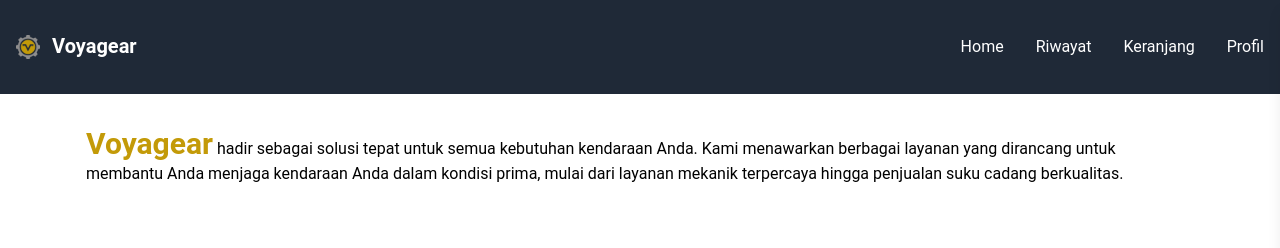
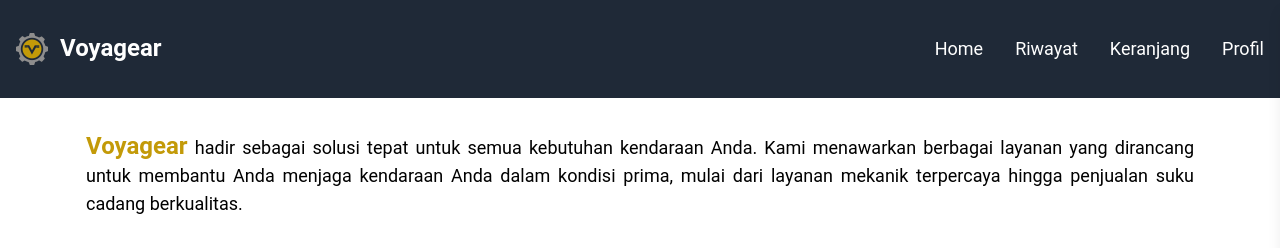
Before and after one commit to sigitwijk16/voyagear, a React (Vite) app: page / in a window 1280 px wide. Shown: the top 248 px of the page. Built offline with nearby package versions, Linux system fonts and the light colour scheme.

Commit message:
modified navbar

```diff
--- a/src/App.jsx
+++ b/src/App.jsx
@@ -13,8 +13,8 @@ const App = () => {
       <div className="container px-4 lg:mx-auto max-w-screen-xl">
         <div className="grid grid-cols-12 gap-4">
           <div className="col-span-12 mt-8">
-            <p>
-              <span className="font-bold text-golden text-xl lg:text-3xl">
+            <p className="text-lg text-justify font-normal text-wrap">
+              <span className="font-bold text-golden text-xl lg:text-2xl">
                 Voyagear
               </span>{" "}
               hadir sebagai solusi tepat untuk semua kebutuhan kendaraan Anda.
--- a/src/Footer.jsx
+++ b/src/Footer.jsx
@@ -3,7 +3,7 @@ import React from "react";
 const Footer = () => {
   return (
     <footer className="bg-gray-800 text-white py-8 lg:py-24 px-6 md:px-0">
-      <div className="ml-0 md:ml-60">
+      <div className="ml-0 md:ml-48 lg:ml-60">
         <div className="container mx-auto grid grid-cols-2 w-2/3 gap-8 lg:gap-16 justify-items-center">
           <div className="w-full text-left items-center col-span-1">
             <h2 className="text-sm lg:text-xl text-wrap text-justify font-bold">
--- a/src/Navbar.jsx
+++ b/src/Navbar.jsx
@@ -10,9 +10,13 @@ const Navbar = () => {
   return (
     <nav className="bg-gray-800 py-4">
       <div className="container lg:mx-auto max-w-screen-2xl flex flex-wrap items-center justify-between mx-auto p-4">
-        <a href="#" className="flex items-center space-x-3 rtl:space-x-reverse">
-          <img src="/images/logo.png" className="h-6" alt="Flowbite Logo" />
-          <p className="text-xl text-white border-b-2 border-transparent font-semibold transition duration-300 ease-in-out hover:border-b-2 hover:scale-110 hover:border-golden hover:text-golden">
+        <a href="/" className="flex items-center space-x-3 rtl:space-x-reverse">
+          <img
+            src="/images/logo.png"
+            className="h-8 w-auto"
+            alt="Flowbite Logo"
+          />
+          <p className="text-2xl text-white border-b-2 border-transparent font-semibold transition duration-300 ease-in-out hover:border-b-2 hover:scale-110 hover:border-golden hover:text-golden">
             Voyagear
           </p>
         </a>
@@ -47,7 +51,7 @@ const Navbar = () => {
           onClick={toggleDrawer}
         ></div>
         <div
-          className={`fixed top-0 right-0 w-64 h-full bg-gray-800 shadow-lg z-50 transform transition-transform ${
+          className={`fixed top-0 right-0 w-72 h-full bg-gray-800 shadow-lg z-50 transform transition-transform ${
             isDrawerOpen ? "translate-x-0" : "translate-x-full"
           }`}
         >
@@ -71,31 +75,43 @@ const Navbar = () => {
               ></path>
             </svg>
           </button>
-          <ul className="font-normal flex flex-col p-4 space-y-2 mt-12">
+          <ul className="font-normal text-lg flex flex-col p-4 space-y-2 mt-6">
             <li>
-              <a href="#" className="block py-2 px-3 text-white font-bold">
+              <a
+                href="#"
+                className="block py-2 px-3 border-b-2 border-white text-white"
+              >
                 Home
               </a>
             </li>
             <li>
-              <a href="#" className="block py-2 px-3  text-white">
+              <a
+                href="#"
+                className="block py-2 px-3 border-b-2 border-white text-white"
+              >
                 Riwayat
               </a>
             </li>
             <li>
-              <a href="#" className="block py-2 px-3  text-white">
+              <a
+                href="#"
+                className="block py-2 px-3 border-b-2 border-white text-white"
+              >
                 Keranjang
               </a>
             </li>
             <li>
-              <a href="#" className="block py-2 px-3  text-white">
+              <a
+                href="#"
+                className="block py-2 px-3 border-b-2 border-white text-white"
+              >
                 Profil
               </a>
             </li>
           </ul>
         </div>
         <div className="hidden w-full md:block md:w-auto" id="navbar-default">
-          <ul className="font-normal flex flex-col p-4 md:p-0 mt-4 border rounded-lg md:flex-row md:space-x-8 rtl:space-x-reverse md:mt-0 md:border-0 border-gray-700">
+          <ul className="font-normal text-lg flex flex-col p-4 md:p-0 mt-4 border rounded-lg md:flex-row md:space-x-8 rtl:space-x-reverse md:mt-0 md:border-0 border-gray-700">
             <li>
               <a
                 href="#"
```
